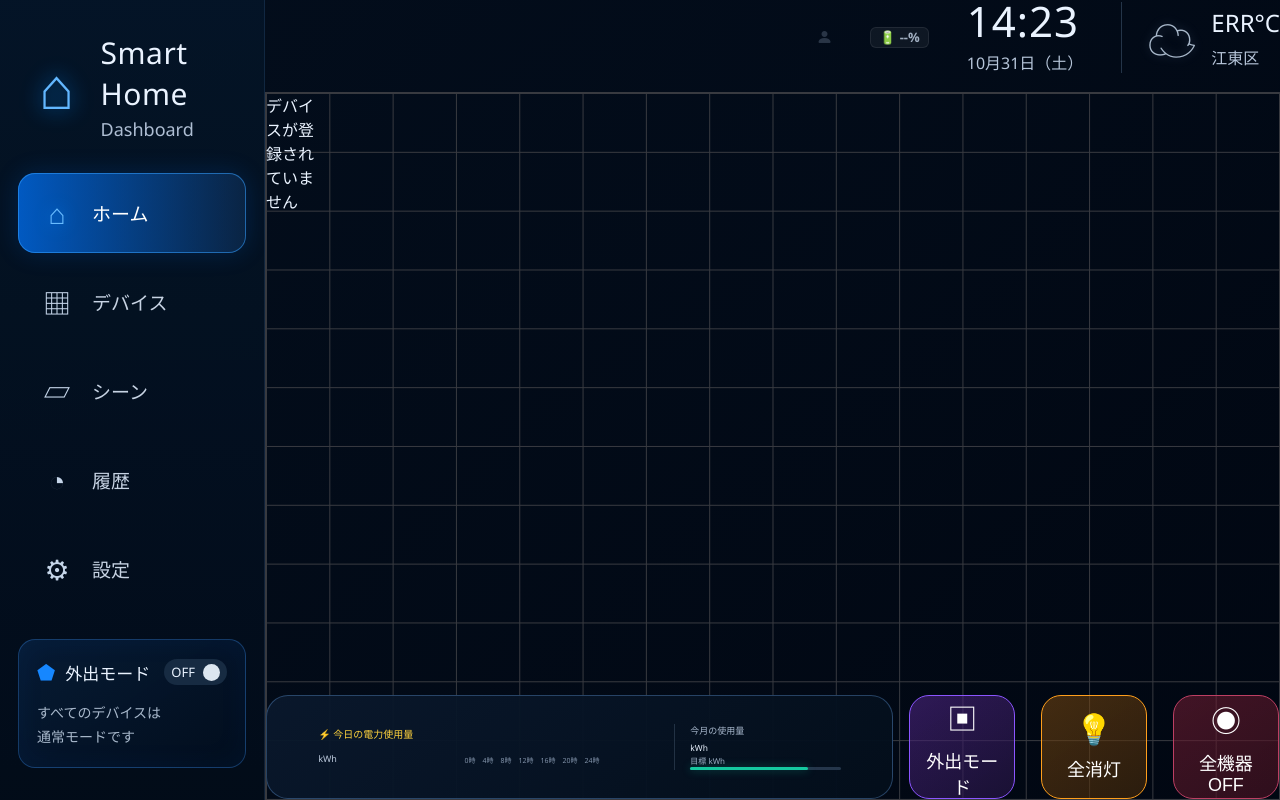
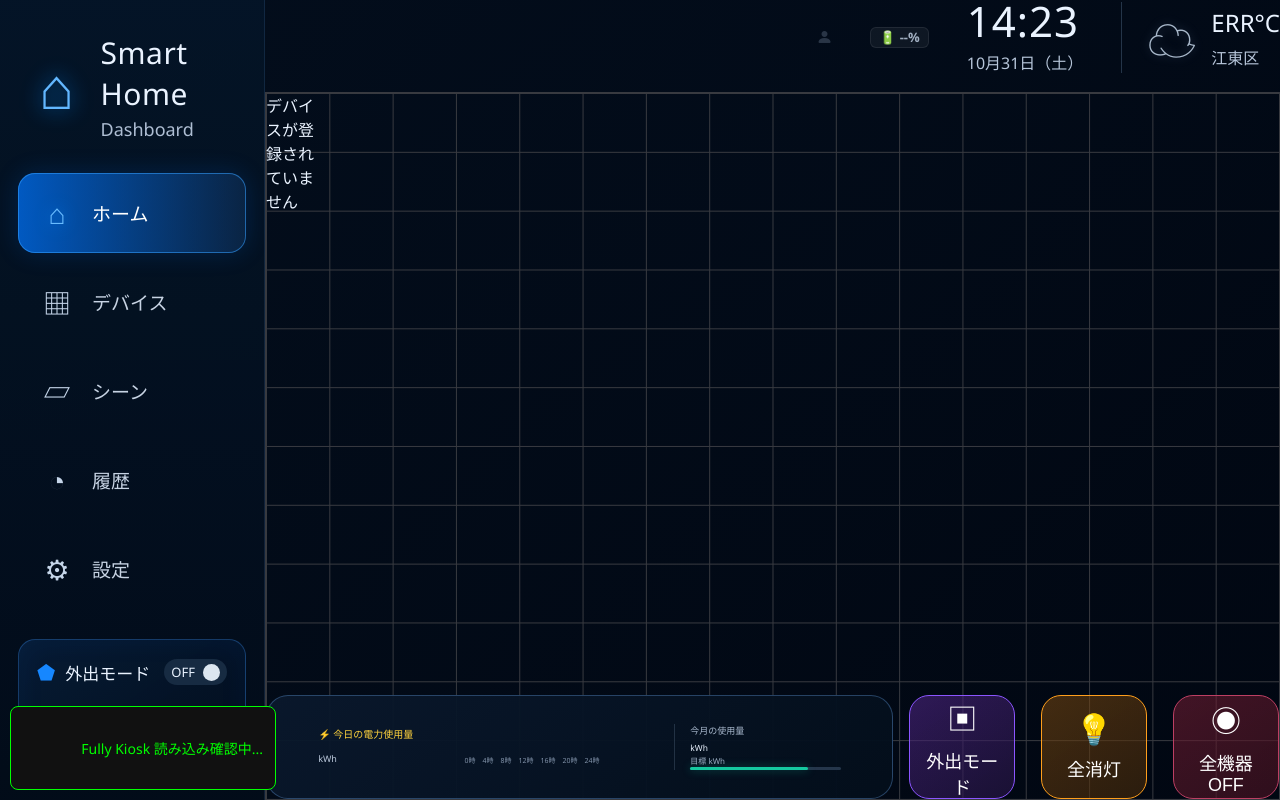
Before and after one commit to 951kiwi/main_django, a Django app: page /smarthome/ in a window 1280 px wide. Run offline with Django 5.2, Linux system fonts and the light colour scheme; data comes from the database, SQL or seed files in the repository; data that the repository does not hold is empty.

Commit message:
てｓｔ

```diff
--- a/Templates/smarthome/home.html
+++ b/Templates/smarthome/home.html
@@ -117,7 +117,22 @@
         <!-- ヘッダー -->
         <header class="header">
             <div></div>
-
+            <div id="fully-debug" style="
+                position: fixed;
+                bottom: 10px;
+                left: 10px;
+                z-index: 999999;
+                background: #111;
+                color: #00ff00;
+                padding: 12px;
+                font-size: 14px;
+                border: 1px solid #00ff00;
+                border-radius: 8px;
+                max-width: 90%;
+                white-space: pre-wrap;
+            ">
+                Fully Kiosk 読み込み確認中...
+            </div>
             <div class="header-right">
                 <!-- 動き検知 -->
                 <div id="motion-indicator" class="motion-indicator">
@@ -1435,6 +1450,33 @@ window.onFullyMotionDetected = function() {
     handleProximityOrWakeup();
     showMotionDetected();
 };
+function showFullyDebug(message) {
+    const debug = document.getElementById('fully-debug');
+
+    if (debug) {
+        debug.textContent =
+            new Date().toLocaleTimeString() + '\n' + message;
+    }
+}
+
+if (window.fully && typeof fully.bind === 'function') {
+
+    showFullyDebug('Fully API OK\nMotionイベント登録中...');
+
+    fully.bind('onMotion',
+        'showFullyDebug("動体検知イベント受信！"); showMotionDetected();'
+    );
+
+    showFullyDebug('fully.bind() 実行済み');
+
+} else {
+
+    showFullyDebug(
+        'Fully APIが利用できません\n' +
+        'window.fully: ' + typeof window.fully + '\n' +
+        'fully.bind: ' + typeof window.fully?.bind
+    );
+}
 </script>
 
 </body>
```
